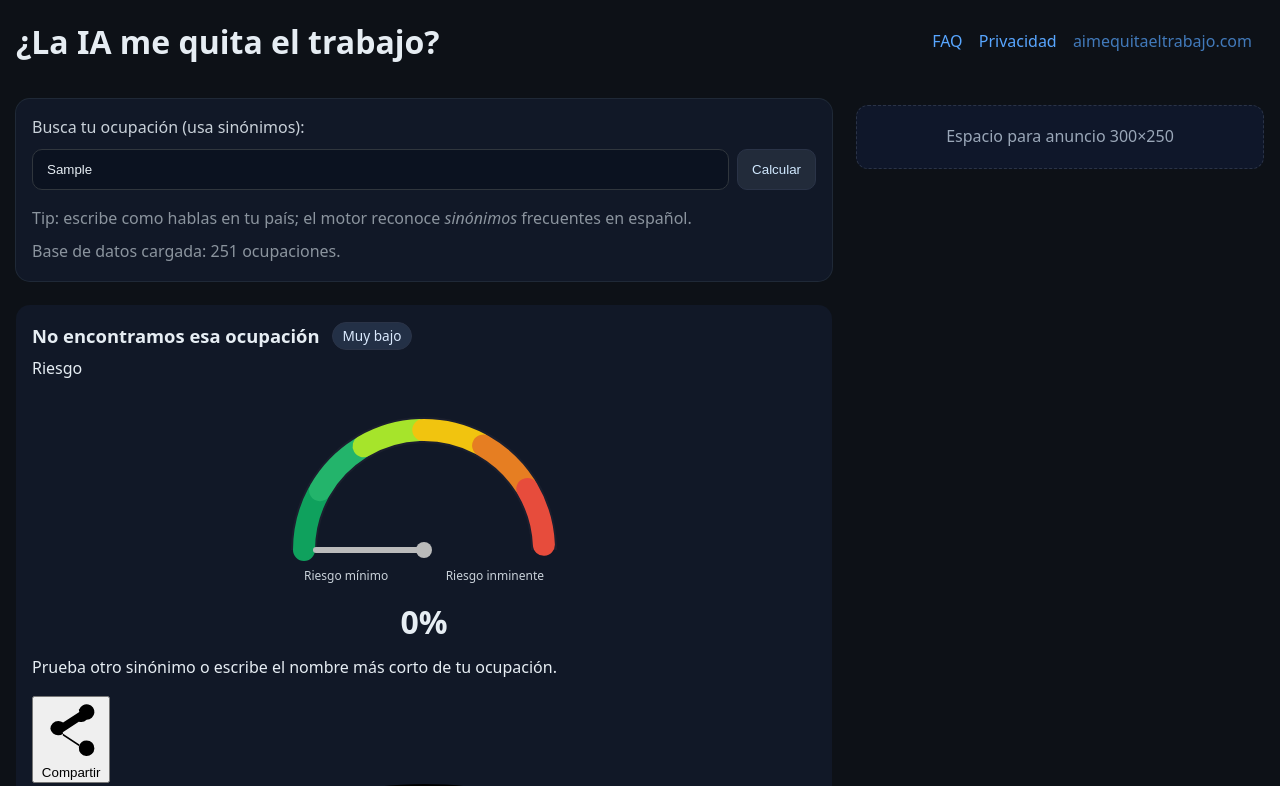
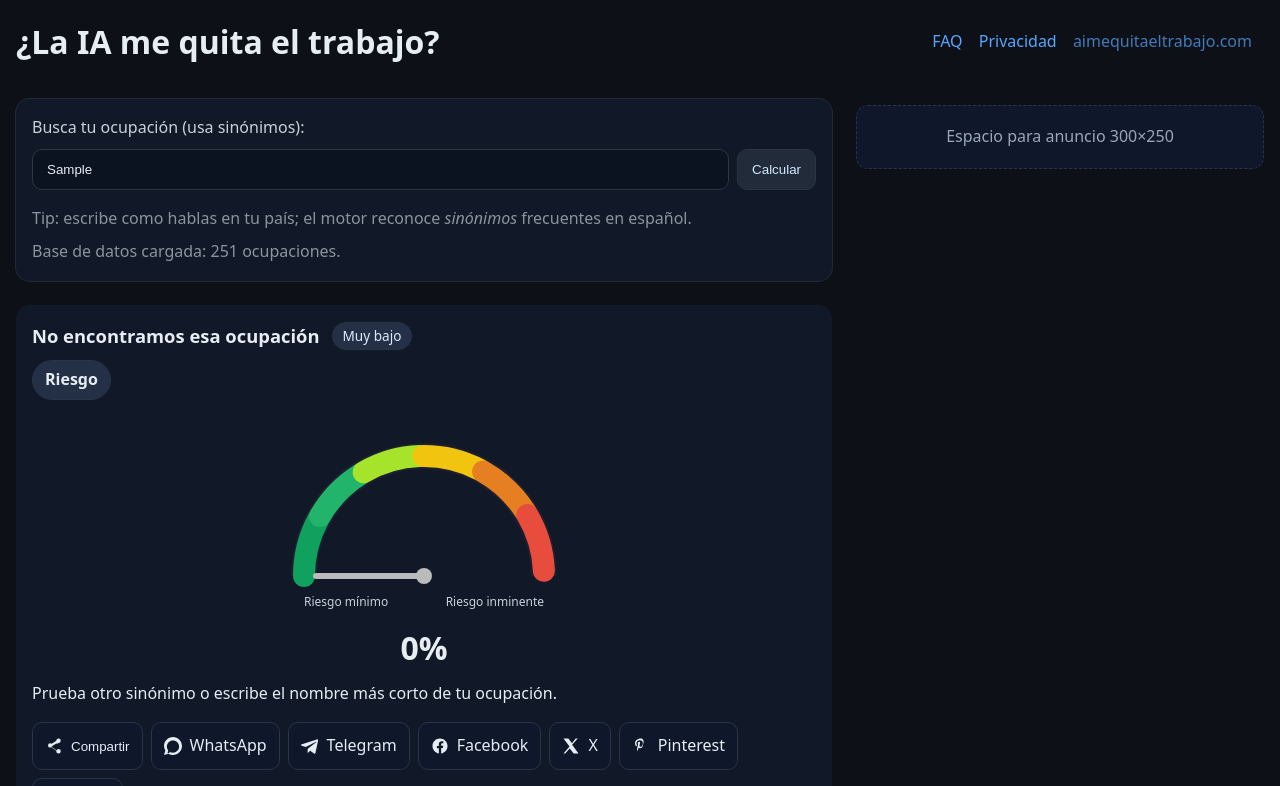
Before and after one commit to chavez1138GH/aimequitaeltrabajo, a plain HTML site: page index.html in a window 1280 px wide. Both pictures are taken after typing "Sample" into the empty fields and a click on the button "Calcular". Shown: the top 786 px of the page. Drawn offline with Linux system fonts and the light colour scheme; files whose address does not match are found by name.

Commit message:
Update style.css

```diff
--- a/style.css
+++ b/style.css
@@ -34,9 +34,20 @@ input[type="search"]{flex:1;padding:12px 14px;border-radius:10px;border:1px soli
 .result-top h2{margin:0;font-size:1.15rem}
 .badge{background:#233046;border:1px solid #2a3347;color:#dbeafe;border-radius:999px;padding:2px 10px;font-size:.85rem}
 
+/* === Etiqueta de riesgo (no superpuesta) === */
+.risk-label{
+  display:inline-block;
+  margin:4px 0 8px;
+  padding:6px 12px;
+  border-radius:999px;
+  border:1px solid #2a3347;
+  background:#233046;
+  color:#e6edf3;
+  font-weight:600;
+}
+
 /* Velocímetro */
 .gauge-wrap{position:relative;margin:8px 0 6px}
-.gauge-banner{position:absolute;left:50%;top:-8px;transform:translate(-50%,-50%);padding:6px 12px;border-radius:999px;border:1px solid #2a3347;background:#233046;color:#e6edf3;font-weight:600;box-shadow:0 2px 8px rgba(0,0,0,.25)}
 .needle{transform-origin:160px 160px;transition:transform .85s cubic-bezier(.2,.8,.2,1)}
 .percent{display:flex;justify-content:center;margin-top:-2px}
 .percent #porcentaje{font-size:2rem;font-weight:800}
@@ -55,9 +66,19 @@ input[type="search"]{flex:1;padding:12px 14px;border-radius:10px;border:1px soli
 }
 .zoom-link{display:inline-block;margin-left:.5rem}
 
-.audio-card{margin-top:14px;background:#0f172a;border:1px solid #2a3347;border-radius:12px;padding:12px}
+.audio-card{background:#0f172a;border:1px solid #2a3347;border-radius:12px;padding:12px;margin-bottom:14px}
 .audio-card h4{margin:0 0 8px 0;font-size:1rem}
 .audio-card audio{width:100%}
+.audio-actions{display:flex;gap:8px;align-items:center;margin-top:6px;flex-wrap:wrap}
+
+/* Share buttons con iconos */
+.share-grid{display:flex;flex-wrap:wrap;gap:8px;margin-top:10px}
+.share-btn{
+  display:inline-flex;align-items:center;gap:8px;
+  padding:10px 12px;border-radius:10px;border:1px solid #2a3347;
+  background:#0f172a;color:#e6edf3;text-decoration:none;cursor:pointer
+}
+.share-btn svg{width:18px;height:18px;fill:#e6edf3}
 
 /* Ads placeholders */
 .sidebar .ad-placeholder,.footer .ad-placeholder{
```
